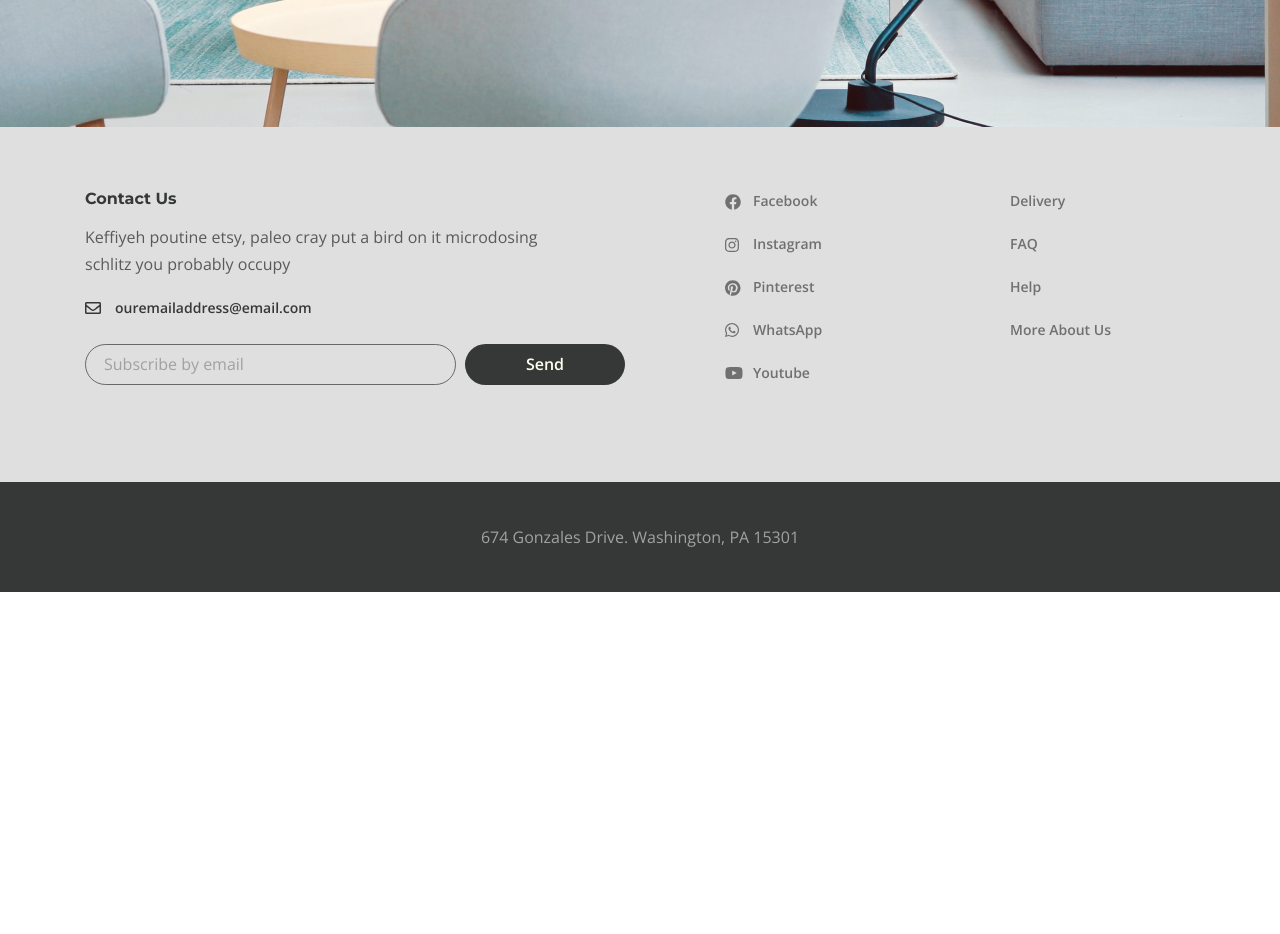
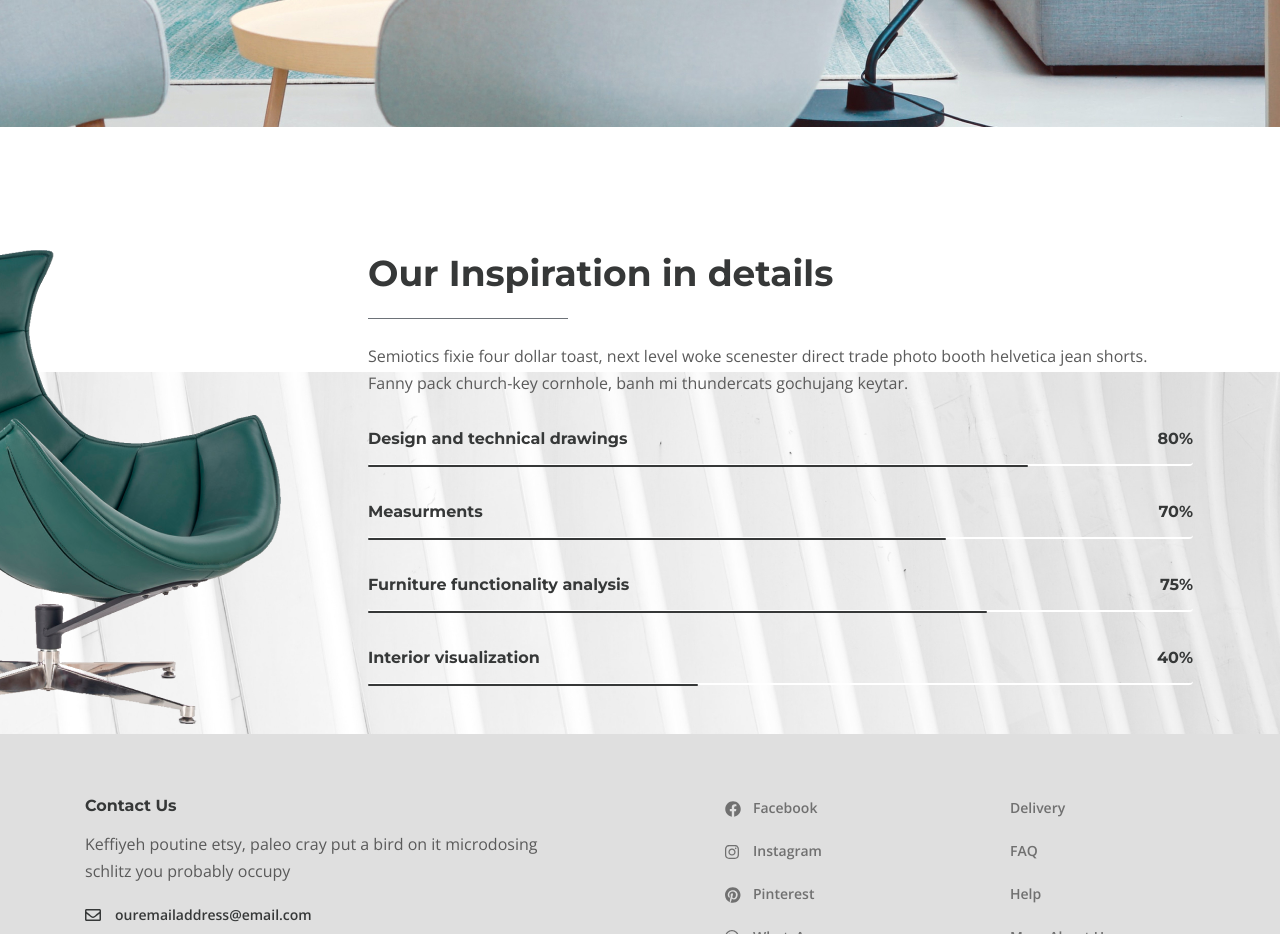
Before and after one commit to AnastasiaGer/desire, a website: page app/about.html in a window 1280 px wide. Shown: the part 1560-2494 px from the top of the page. Before the commit the page ends 2152 px from the top, so only its background shows below. Drawn offline with nearby package versions, Linux system fonts and the light colour scheme.

Commit message:
inspiration

```diff
--- a/app/about.html
+++ b/app/about.html
@@ -26,7 +26,7 @@
               </li>
             </ul>
           </nav>
-          <a href="#" class="logo">
+          <a href="index.html" class="logo">
             <img src="images/logo.png" alt="logo">
           </a>
           <nav class="menu">
@@ -109,6 +109,51 @@
         </div>
       </section>
 
+      <section class="inspiration">
+        <div class="container-fluid">
+          <div class="inspiration__inner">
+            <img src="images/inspiration-chair.png" alt="" class="inspiration__images">
+            <div class="inspiration__content">
+              <h3 class="inspiration__title">Our Inspiration in details</h3>
+              <p class="inspiration__text">Semiotics fixie four dollar toast, next level woke scenester direct trade photo booth helvetica jean shorts. Fanny pack church-key cornhole, banh mi thundercats gochujang keytar.</p>
+              <ul class="inspiration__list">
+                <li class="inspiration__item">
+                  <div class="inspiration__item-content">
+                    <div class="inspiration__item-title">Design and technical drawings</div>
+                    <div class="inspiration__item-num">80%</div>
+                  </div>
+                  <div class="inspiration__line" style="width: 80%"></div>
+                </li>
+
+                <li class="inspiration__item">
+                  <div class="inspiration__item-content">
+                    <div class="inspiration__item-title">Measurments</div>
+                    <div class="inspiration__item-num">70%</div>
+                  </div>
+                  <div class="inspiration__line" style="width: 70%"></div>
+                </li>
+
+                <li class="inspiration__item">
+                  <div class="inspiration__item-content">
+                    <div class="inspiration__item-title">Furniture functionality analysis</div>
+                    <div class="inspiration__item-num">75%</div>
+                  </div>
+                  <div class="inspiration__line" style="width: 75%"></div>
+                </li>
+
+                <li class="inspiration__item">
+                  <div class="inspiration__item-content">
+                    <div class="inspiration__item-title">Interior visualization</div>
+                    <div class="inspiration__item-num">40%</div>
+                  </div>
+                  <div class="inspiration__line" style="width: 40%"></div>
+                </li>
+              </ul>
+            </div>
+          </div>
+        </div>
+      </section>
+
     </main>
 
 
--- a/app/scss/style.scss
+++ b/app/scss/style.scss
@@ -776,3 +776,86 @@
     align-items: center;
   }
 }
+
+//inspiration
+
+.inspiration {
+  padding-top: 100px;
+  position: relative;
+  &::after{
+    content: '';
+    position: absolute;
+    bottom: 0;
+    left: 0;
+    right: 0;
+    background-image: url(../images/inspiration-bg.jpg);
+    height: 362px;
+    z-index: -1;
+  }
+
+
+  &__inner{
+    display: flex;
+    justify-content: center;
+    align-items: center;
+  }
+
+  &__images{
+    margin-right: 78px;
+    margin-left: -230px;
+  }
+
+  &__content{
+    max-width: 825px;
+  }
+
+  &__title{
+    @extend %title-font;
+    font-size: 36px;
+    line-height: 60px;
+    color: $black;
+    padding-bottom: 16px;
+    margin-bottom: 24px;
+    position: relative;
+    &::after{
+      content: '';
+      position: absolute;
+      width: 200px;
+      height: 1px;
+      bottom: 0;
+      left: 0;
+      right: 0;
+      background: #6D7278;
+    }
+  }
+
+  &__text{
+    font-size: 16px;
+    line-height: 27px;
+    color: #5A5A5A;
+    margin-bottom: 30px;
+
+  }
+
+  &__item{
+    line-height: 23px;
+    color: $black;
+    @extend %title-font;
+    margin-bottom: 33px;
+  }
+
+  &__item-content{
+    display: flex;
+    justify-content: space-between;
+    padding-bottom: 14px;
+    border-bottom: 2px solid #fff;
+    border-radius: 4px;
+  }
+
+  &__line{
+    height: 2px;
+    border-radius: 4px;
+    background-color: $black;
+    margin-top: -1px;
+  }
+}
```
Also changed, not shown: app/css/style.min.css, app/images/inspiration-bg.jpg (added), app/images/inspiration-chair.png (added), dist/about.html, dist/css/style.min.css, dist/images/inspiration-bg.jpg (added), dist/images/inspiration-chair.png (added).
